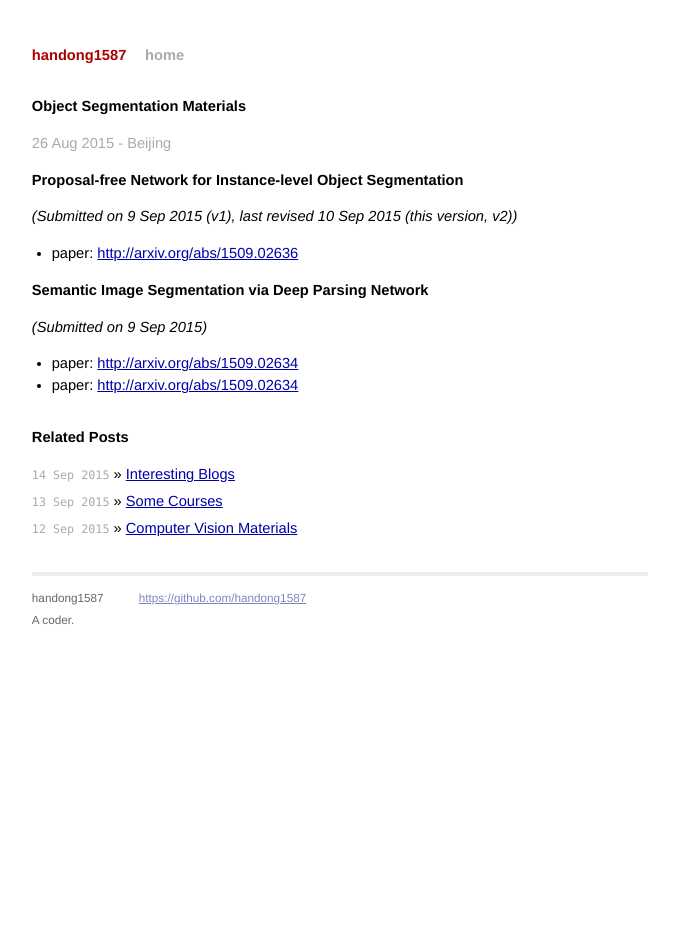
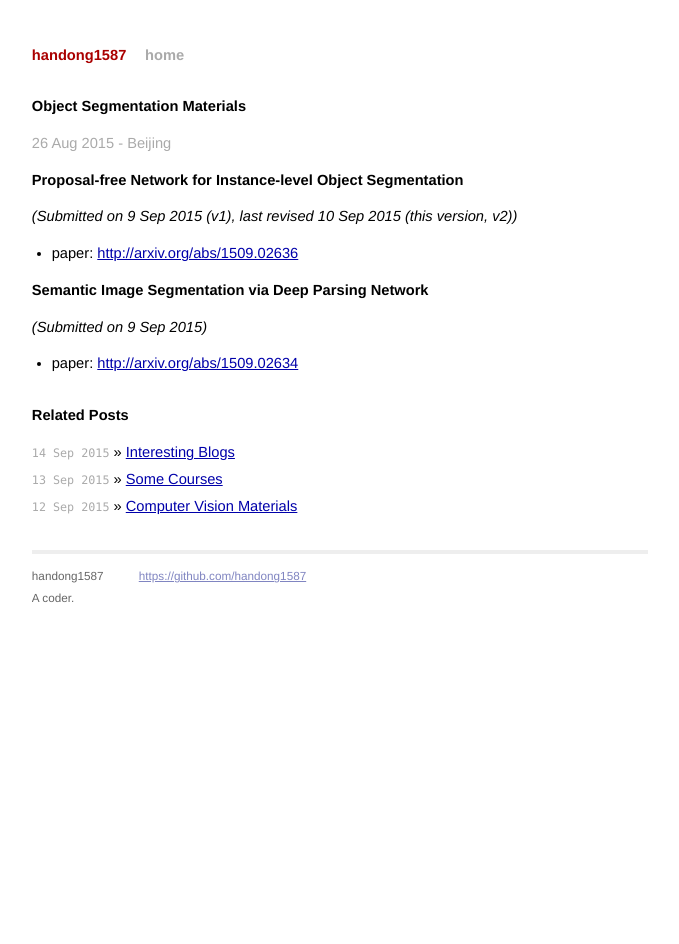
Before and after one commit to handong1587/handong1587.github.io, a Jekyll site: the page built from _posts/deep_learning/2015-08-26-object-segmentation-materials.md, in a window 1280 px wide. Shown: the whole page, without its empty margins (300-979 px from the left). Built offline with Jekyll 4.4.1, drawn with Linux system fonts in a browser that asks for light colours; Markdown is read by kramdown in place of the engine named in the settings; comment, search, counter and statistics services are not loaded; some of the changed lines change nothing that is shown.

Commit message:
test new link opening way

```diff
--- a/_posts/deep_learning/2015-08-26-object-segmentation-materials.md
+++ b/_posts/deep_learning/2015-08-26-object-segmentation-materials.md
@@ -19,5 +19,4 @@
 
 *(Submitted on 9 Sep 2015)*
 
-- paper: [http://arxiv.org/abs/1509.02634](http://arxiv.org/abs/1509.02634)
 - paper: <a target="_blank" href="http://arxiv.org/abs/1509.02634">http://arxiv.org/abs/1509.02634</a>
```
